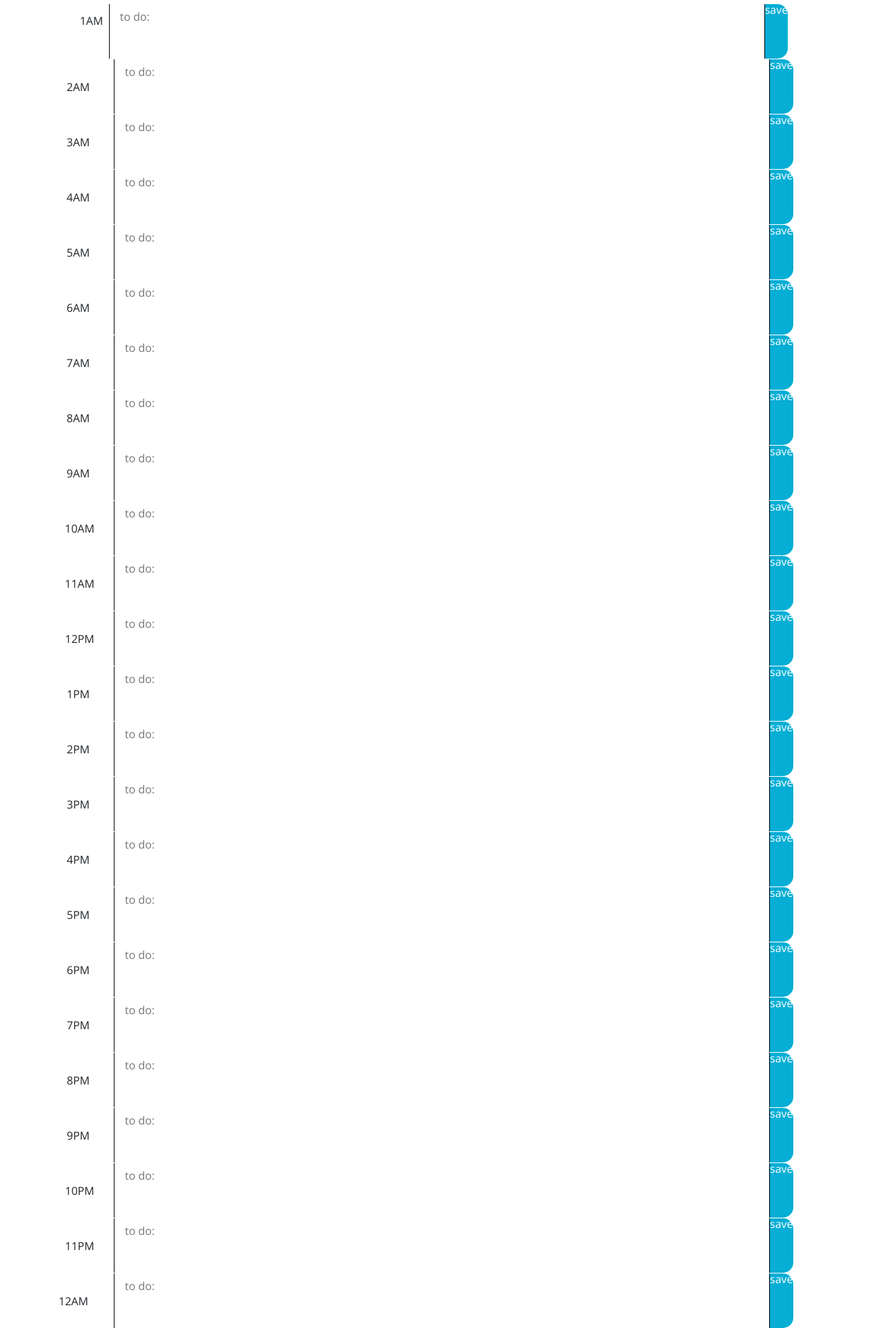
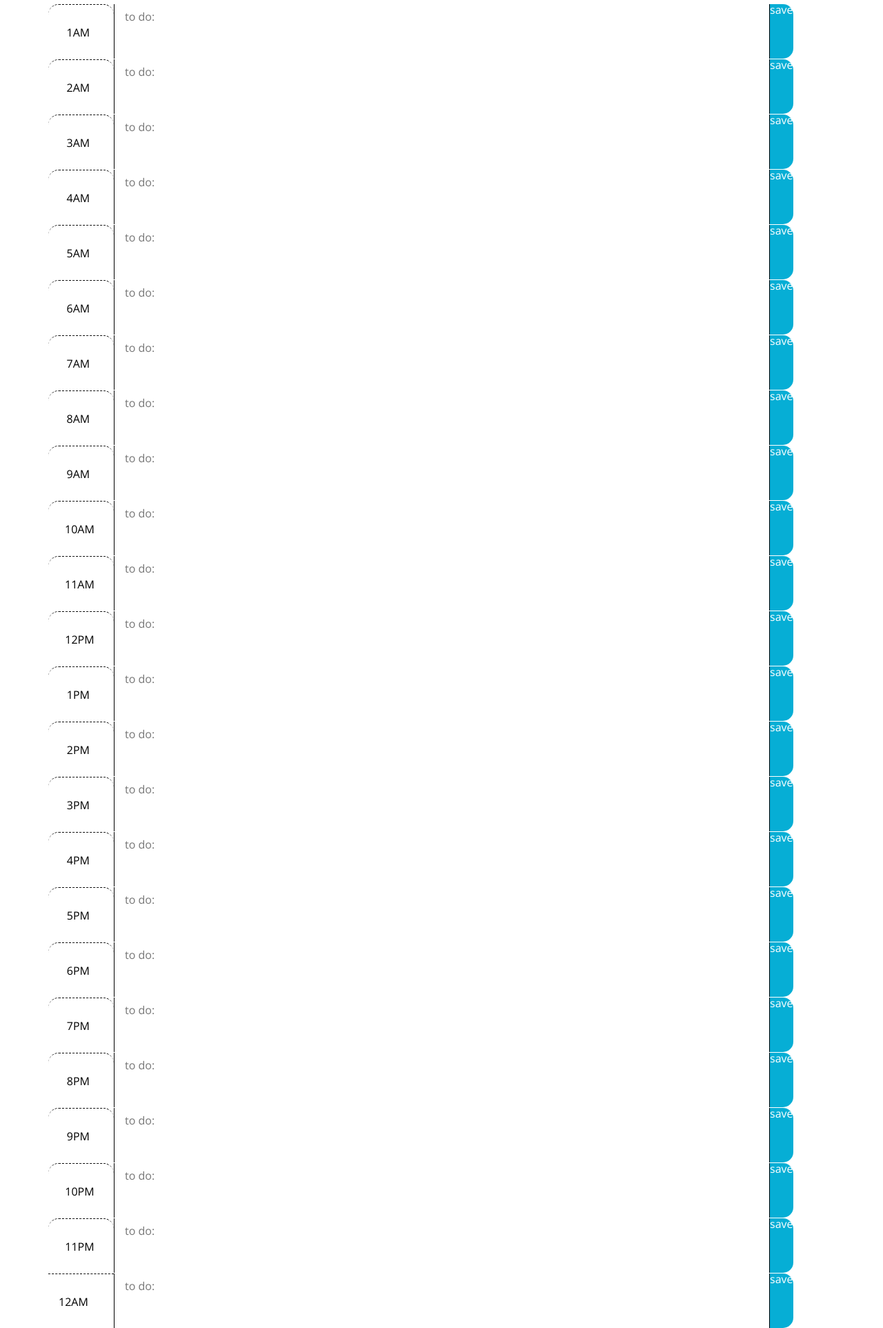
Before and after one commit to austenhughes/day-planner, a plain HTML site: page 02-Homework/Develop/index.html in a window 1280 px wide. Shown: the part 295-2220 px from the top of the page at 69% size. Drawn offline with nearby package versions, Linux system fonts and the light colour scheme.

Commit message:
working time block 12am

```diff
--- a/02-Homework/Develop/index.html
+++ b/02-Homework/Develop/index.html
@@ -36,7 +36,7 @@
       <div class="day">
 
         <div class="row">
-        <div class="time-block" class="col-1">
+        <div class="col-1 time-block hour">
            1AM  </div>
           <textarea
           class="col-10 textarea"
@@ -47,7 +47,7 @@
       </div>
 
       <div class="row">
-        <div class="col-1 time-block">
+        <div class="col-1 time-block hour">
            2AM  </div>
           <textarea
           class="col-10 textarea"
@@ -58,7 +58,7 @@
       </div>
 
       <div class="row">
-        <div class="col-1 time-block">
+        <div class="col-1 time-block hour">
            3AM  </div>
           <textarea
           class="col-10 textarea"
@@ -69,7 +69,7 @@
       </div>
 
       <div class="row">
-        <div class="col-1 time-block">
+        <div class="col-1 time-block hour">
            4AM  </div>
           <textarea
           class="col-10 textarea"
@@ -80,7 +80,7 @@
       </div>
 
       <div class="row">
-        <div class="col-1 time-block">
+        <div class="col-1 time-block hour">
            5AM  </div>
           <textarea
           class="col-10 textarea"
@@ -91,7 +91,7 @@
       </div>
 
       <div class="row">
-        <div class="col-1 time-block">
+        <div class="col-1 time-block hour">
            6AM  </div>
           <textarea
           class="col-10 textarea"
@@ -102,7 +102,7 @@
       </div>
 
       <div class="row">
-        <div class="col-1 time-block">
+        <div class="col-1 time-block hour">
            7AM  </div>
           <textarea
           class="col-10 textarea"
@@ -113,7 +113,7 @@
       </div>
 
       <div class="row">
-        <div class="col-1 time-block">
+        <div class="col-1 time-block hour">
            8AM  </div>
           <textarea
           class="col-10 textarea"
@@ -124,7 +124,7 @@
       </div>
 
       <div class="row">
-        <div class="col-1 time-block">
+        <div class="col-1 time-block hour">
            9AM  </div>
           <textarea
           class="col-10 textarea"
@@ -135,7 +135,7 @@
       </div>
 
       <div class="row">
-        <div class="col-1 time-block">
+        <div class="col-1 time-block hour">
           10AM </div>
           <textarea
           class="col-10 textarea"
@@ -146,7 +146,7 @@
       </div>
 
       <div class="row">
-        <div class="col-1 time-block">
+        <div class="col-1 time-block hour">
           11AM </div>
           <textarea
           class="col-10 textarea"
@@ -157,7 +157,7 @@
       </div>
 
       <div class="row">
-        <div class="col-1 time-block">
+        <div class="col-1 time-block hour">
           12PM </div>
           <textarea
           class="col-10 textarea"
@@ -168,7 +168,7 @@
       </div>
 
       <div class="row">
-        <div class="col-1 time-block">
+        <div class="col-1 time-block hour">
            1PM  </div>
           <textarea
           class="col-10 textarea"
@@ -179,7 +179,7 @@
       </div>
 
       <div class="row">
-        <div class="col-1 time-block">
+        <div class="col-1 time-block hour">
            2PM  </div>
           <textarea
           class="col-10 textarea"
@@ -190,7 +190,7 @@
       </div>
 
       <div class="row">
-        <div class="col-1 time-block">
+        <div class="col-1 time-block hour">
            3PM  </div>
           <textarea
           class="col-10 textarea"
@@ -201,7 +201,7 @@
       </div>
 
       <div class="row">
-        <div class="col-1 time-block">
+        <div class="col-1 time-block hour">
            4PM  </div>
           <textarea
           class="col-10 textarea"
@@ -212,7 +212,7 @@
       </div>
 
       <div class="row">
-        <div class="col-1 time-block">
+        <div class="col-1 time-block hour">
            5PM  </div>
           <textarea
           class="col-10 textarea"
@@ -223,7 +223,7 @@
       </div>
 
       <div class="row">
-        <div class="col-1 time-block">
+        <div class="col-1 time-block hour">
            6PM  </div>
           <textarea
           class="col-10 textarea"
@@ -234,7 +234,7 @@
       </div>
 
       <div class="row">
-        <div class="col-1 time-block">
+        <div class="col-1 time-block hour">
            7PM  </div>
           <textarea
           class="col-10 textarea"
@@ -245,7 +245,7 @@
       </div>
 
       <div class="row">
-        <div class="col-1 time-block">
+        <div class="col-1 time-block hour">
            8PM  </div>
           <textarea
           class="col-10 textarea"
@@ -256,7 +256,7 @@
       </div>
 
       <div class="row">
-        <div class="col-1 time-block">
+        <div class="col-1 time-block hour">
            9PM  </div>
           <textarea
           class="col-10 textarea"
@@ -267,7 +267,7 @@
       </div>
 
       <div class="row">
-        <div class="col-1 time-block">
+        <div class="col-1 time-block hour">
           10PM </div>
           <textarea
           class="col-10 textarea"
@@ -278,7 +278,7 @@
       </div>
 
       <div class="row">
-        <div class="col-1 time-block">
+        <div class="col-1 time-block hour">
           11PM </div>
           <textarea
           class="col-10 textarea"
@@ -289,13 +289,14 @@
       </div>
 
       <div class="row">
-        <div class="col-1 time-block12">
+        <div class="col-1 time-block12 hour">
         12AM </div>
           <textarea
           class= "col-10 textarea12"
           id="12AMToDo"
           placeholder="to do: "
         ></textarea>
+
         <div class="saveBtn", class="col-2"><span>save</span></div>
       </div>
       </div>
--- a/02-Homework/Develop/script.js
+++ b/02-Homework/Develop/script.js
@@ -1,16 +1,20 @@
 $(document).ready(function() {
-
-      var displayTask = $("#12AMToDo")
 
       $(".saveBtn").on("click", function(){
       var textarea = $(".textarea12").val();
-      localStorage.setItem("to do" , textarea);
+      var time = $(".time-block12").text();
+      localStorage.setItem("newTask" , textarea);
       console.log(textarea)
-      var getTask = localStorage.getItem("to do");
-      displayTask.append(getTask)
+      var getTask = localStorage.getItem("newTask");
       console.log(getTask)
+      });
 
-      });
+      loadPage ();
+      function loadPage (){
+        var getTask = localStorage.getItem("newTask");
+          console.log(getTask);
+          $(".textarea12").text(getTask);
+      }
 
       //display data corectly
       //make work for all time blocks
@@ -19,6 +23,4 @@ $(document).ready(function() {
       // display day and time
       // clear page and or clear task
 
-
-
 })
```
